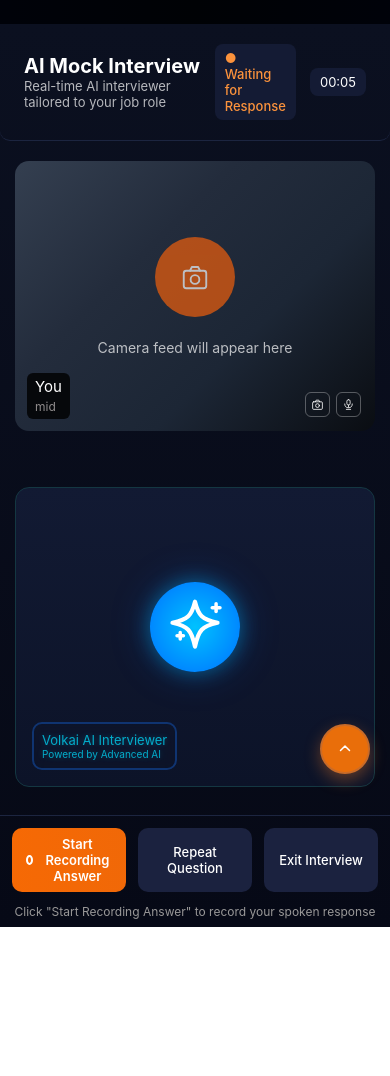
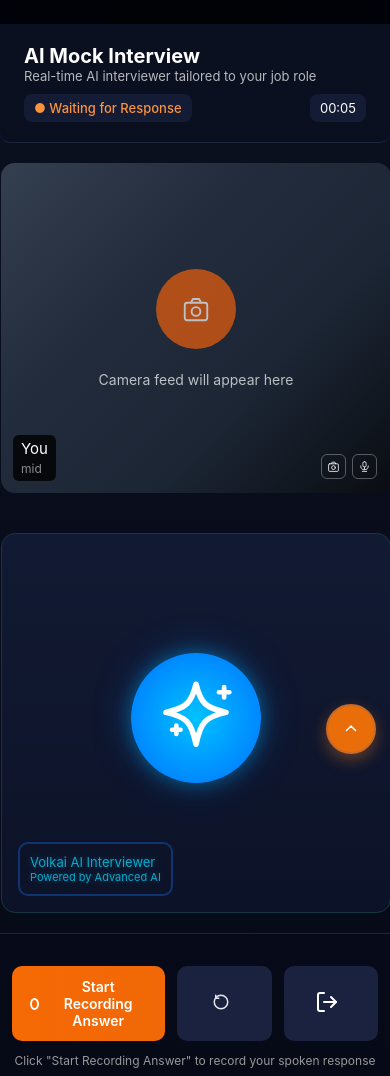
Before and after one commit to Khushi-Bhati/volkai-mockinterview-ui, a React (Create React App) app: page /Aiinterview in a window 390 px wide. Before the commit the page ends 927 px from the top, so only its background shows below. Built offline with nearby package versions, Linux system fonts and the light colour scheme.

Commit message:
new-changes

```diff
--- a/src/Components/AIinterview.jsx
+++ b/src/Components/AIinterview.jsx
@@ -313,8 +313,54 @@
               Start Recording Answer
             </button>
 
-            <button className="second-btn">Repeat Question</button>
-            <button className="second-btn">Exit Interview</button>
+            <button className="second-btn">
+              <svg
+                className="repeat-circle"
+                width="18"
+                height="18"
+                viewBox="0 0 24 24"
+                fill="none"
+                xmlns="http://www.w3.org/2000/svg"
+              >
+                <circle
+                  cx="12"
+                  cy="12"
+                  r="9"
+                  stroke="#E5E7EB"
+                  stroke-width="2"
+                  stroke-linecap="round"
+                  fill="none"
+                />
+
+                <path
+                  d="M5 3v4h4"
+                  stroke="#E5E7EB"
+                  stroke-width="2"
+                  stroke-linecap="round"
+                  stroke-linejoin="round"
+                />
+              </svg>
+              <span> Repeat Question</span>
+            </button>
+            <button className="second-btn">
+              <svg
+                className="repeat-circle"
+                xmlns="http://www.w3.org/2000/svg"
+                width="24"
+                height="24"
+                viewBox="0 0 24 24"
+                fill="none"
+                stroke="currentColor"
+                stroke-width="2"
+                stroke-linecap="round"
+                stroke-linejoin="round"
+              >
+                <path d="M9 21H5a2 2 0 0 1-2-2V5a2 2 0 0 1 2-2h4" />
+                <polyline points="16 17 21 12 16 7" />
+                <line x1="21" y1="12" x2="9" y2="12" />
+              </svg>
+              <span>Exit Interview</span>
+            </button>
           </footer>
           <p class="record-hint">
             Click "Start Recording Answer" to record your spoken response
--- a/src/Styles/AiInterview.css
+++ b/src/Styles/AiInterview.css
@@ -289,7 +289,7 @@
   border-radius: 10px;
   cursor: pointer;
   transition: all 0.2s ease;
-  font-size: 15px;
+  font-size: 17px;
   font-weight: 500;
 }
 
@@ -514,49 +514,10 @@
     visibility: hidden;
   }
 }
-@media (max-width: 1440px) {
-  .layout {
-    grid-template-columns: 1fr 1f 1fr 1fr 1fr;
-    gap: 6px;
-  }
-}
-
-@media (max-width: 1300px) {
-  .layout {
-    grid-template-columns: 1fr;
-    gap: 8px;
-  }
-
-  .questions {
-    display: none;
-  }
-}
-@media (max-width: 1024px) {
-  button,
-  button.primary {
-    width: 100%;
-    justify-content: center;
-    padding: 10px 16px;
-    font-size: 17px;
-  }
-}
-
-@media (max-width: 640px) {
-  button,
-  button.primary {
-    padding: 8px 14px;
-    font-size: 13px;
-  }
-
-  button.primary .circle {
-    width: 10px;
-    height: 10px;
-  }
-}
 
 .scroll-up {
   position: fixed;
-  bottom: 70px;
+  bottom: 122px;
   right: 20px;
 
   width: 50px;
@@ -586,38 +547,6 @@
   stroke: #fff;
 }
 
-@media (max-width: 1300px) {
-  .scroll-up {
-    display: flex;
-  }
-}
-
-@media (max-width: 1300px) {
-  .camera {
-    height: 300px;
-  }
-  .questions {
-    position: fixed;
-    bottom: -100%;
-    left: 0;
-    width: 100%;
-    height: 500px;
-    background: #0f142b;
-    z-index: 999;
-
-    border-radius: 20px 20px 0 0;
-    padding: 20px;
-
-    transition: bottom 0.4s ease;
-    overflow-y: auto;
-  }
-
-  @media (max-width: 1300px) {
-    .scroll-up {
-      display: flex;
-    }
-  }
-}
 .status {
   font-size: 13px;
   font-weight: 500;
@@ -642,79 +571,126 @@
   background: linear-gradient(90deg, #f86a04fd, #fa6c07f5);
   box-shadow: none;
 }
+/* GLOBAL MOBILE SAFETY */
+html,
+body {
+  overflow-x: hidden;
+}
 
-@media (max-width: 1260) {
+/* TABLET & BELOW */
+@media (max-width: 1300px) {
+  .layout {
+    display: flex;
+    flex-wrap: wrap;
+    justify-content: center;
+  }
+
+  .panel {
+    width: 100%;
+    max-width: 100%;
+    margin: 12px;
+  }
+
+  .line-one {
+    display: none;
+  }
+
   .camera {
-    height: 400px;
+    height: 330px;
+  }
+  .ai {
+    height: 380px;
+  }
+  .questions {
+    display: none;
+  }
+  .scroll-up {
+    display: flex;
   }
 }
-/* ============================= */
-/* 📱 TABLET & MOBILE FIX */
-/* ============================= */
-@media (max-width: 1300px) {
+
+/* MOBILE */
+@media (max-width: 768px) {
+  .container {
+    overflow-x: hidden;
+    margin-right: 30px 10px;
+  }
   .layout {
-    grid-template-columns: 1fr;
-    margin-bottom: 0;
+    display: flex;
+    flex-direction: column;
   }
 
-  @media (max-width: 768px) {
-    .camera {
-      height: 220px;
-    }
-
-    .ai {
-      height: 300px;
+  .camera,
+  .ai,
+  .questions {
+    min-height: 260px;
   }
 
   .ai-avatar {
-      width: 90px;
-      height: 90px;
+    width: 130px;
+    height: 130px;
   }
 
-    .container {
-      min-height: 100vh;
-      overflow: hidden; /* 👈 prevents scroll */
+  .questions h3 {
+    font-size: 18px;
   }
 }
 
-  /* Reduce camera height */
-  .camera {
-    height: 280px;
+/* SMALL MOBILE */
+@media (max-width: 530px) {
+  .header {
+    flex-wrap: wrap;
+    gap: 8px;
+    padding: 10px;
   }
 
-  /* Reduce AI panel height */
-  .ai {
-    height: 260px;
+  .camera,
+  .ai,
+  .questions {
+    min-height: 120px;
   }
 
-  /* Reduce avatar size */
-  .ai-avatar {
-    width: 120px;
-    height: 120px;
+  .header-right {
+    width: 100%;
+    justify-content: space-between;
+  }
+  .second-btn {
+    width: 200px;
+  }
+  .second-btn span {
+    display: none;
   }
 
-  /* Reduce spacing */
-  .ai-label {
-    font-size: 10px;
-    padding: 8px;
+  .panel {
+    max-width: 100%;
+    margin: 20px 1px;
+  }
+  button,
+  button.primary {
+    width: 100%;
+    justify-content: center;
+    font-size: 14px;
+  }
+
+  .scroll-up {
+    right: 14px;
+    bottom: 90px;
   }
 }
 @media (max-width: 768px) {
-  .camera {
-    height: 270px;
+  .questions {
+    position: fixed;
+    left: 0;
+    bottom: 0;
+    width: 100%;
+    height: 85vh;
+    z-index: 999;
+    background: linear-gradient(180deg, #121a33, #0c1328);
+    border-radius: 18px 18px 0 0;
+    overflow-y: auto;
+  }
 }
 
-  .ai {
-    height: 300px;
+.repeat-circle {
+  margin-right: 8px;
 }
-
-  .ai-avatar {
-    width: 90px;
-    height: 90px;
-  }
-
-  .container {
-    min-height: 100vh;
-    overflow: hidden; /* 👈 prevents scroll */
-  }
-}
--- a/src/Styles/Volkai.css
+++ b/src/Styles/Volkai.css
@@ -199,44 +199,46 @@
   }
 
   .wrapper {
-    padding: 14px;
+    padding: 8px;
   }
 
   .card {
     padding: 20px;
     border-radius: 14px;
   }
-
+  .list {
+    gap: 6px;
+  }
   .row {
-    gap: 12px;
-    padding: 12px;
+    gap: 5px;
+    padding: 10px;
   }
 
   .icon {
     width: 26px;
     height: 26px;
-    font-size: 13px;
+    font-size: 10px;
   }
 
   .row h4 {
-    font-size: 13.5px;
+    font-size: 11px;
   }
 
   .row span {
-    font-size: 12.5px;
+    font-size: 10px;
   }
 
   .notice {
-    font-size: 12.5px;
-    padding: 12px 14px;
+    font-size: 10px;
+    padding: 4px 4px;
   }
 
   .checkbox {
-    font-size: 12.5px;
+    font-size: 10px;
   }
 
   .cta {
-    padding: 13px;
+    padding: 10px;
     font-size: 13.5px;
   }
 }
@@ -283,14 +285,29 @@
   width: 18px;
   height: 18px;
 }
-@media (max-width: 480px) {
+@media (max-width: 430px) {
+  body {
+    overflow: hidden; /* prevents extra scroll */
+  }
+
+  .wrapper {
+    height: 100dvh; /* fixes mobile vh issue */
+    overflow: hidden;
+    margin-top: 5px;
+  }
+
+  .wrapper .header {
+    gap: 8px;
+    padding: 8px;
+    flex-wrap: wrap; /* prevents overflow */
+  }
+}
+
+/* TABLET */
+@media (max-width: 768px) {
   .header {
     gap: 10px;
-    padding: 10px 6px;
+    padding: 10px;
+    flex-wrap: wrap;
   }
 }
-@media (max-width: 768px) {
-  .header {
-    gap: 12px;
-  }
-}
```
Lines whose indentation alone changed are shown as unchanged.
